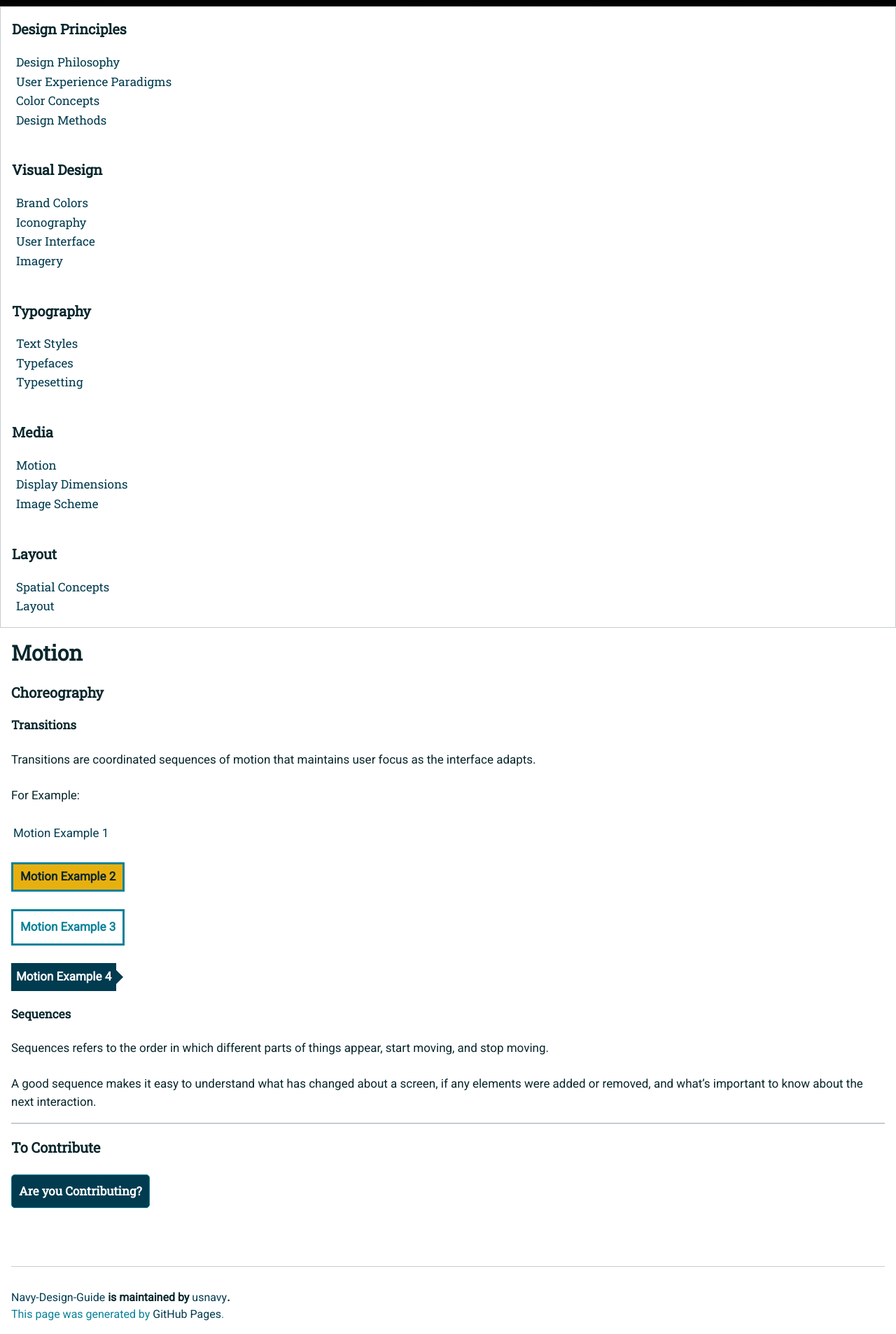
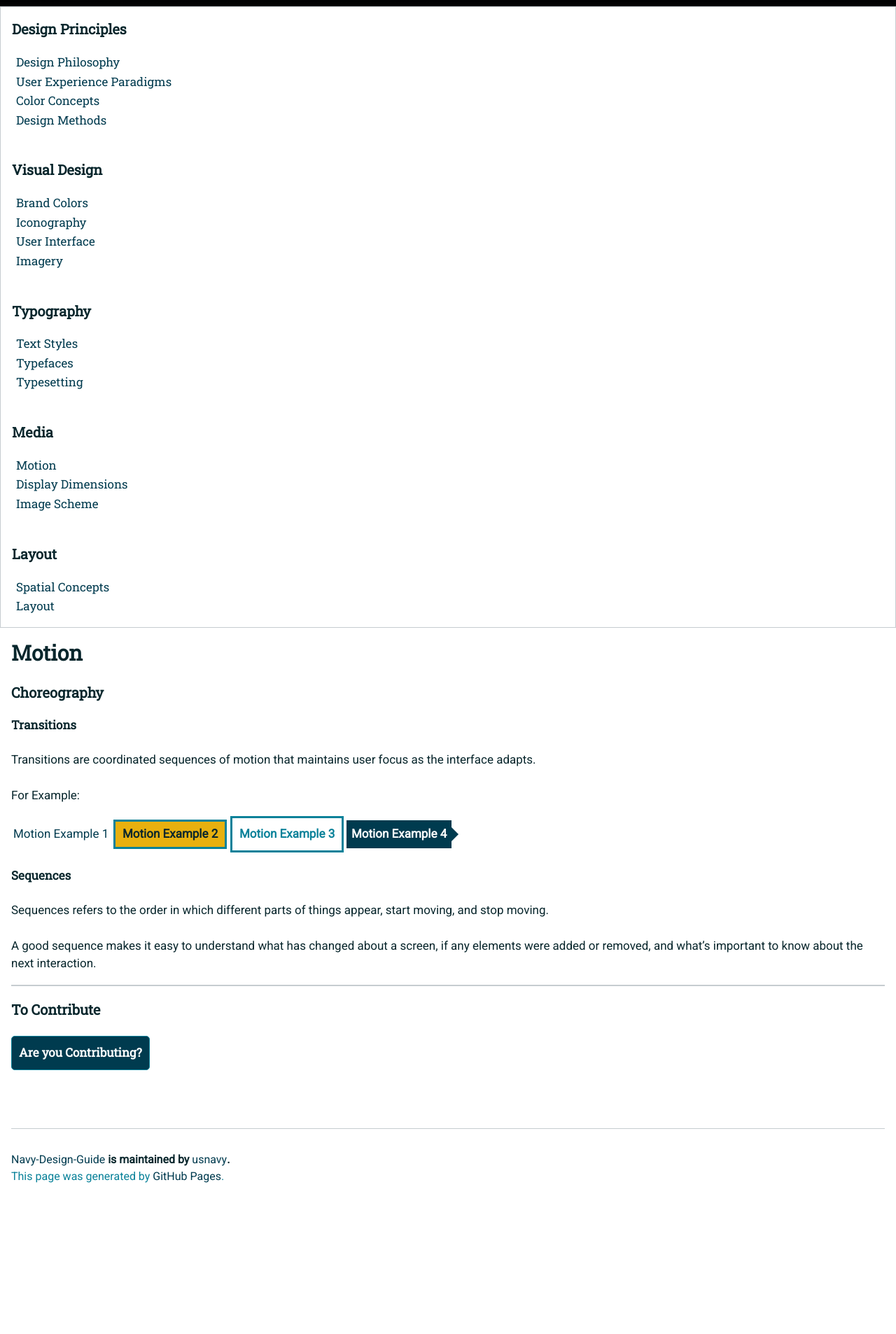
Before and after one commit to usnavy/Navy-Design-Guide, a Jekyll site: the page built from motion.md, in a window 1280 px wide. Shown: the part 797-2703 px from the top of the page at 70% size. Built offline with Jekyll 4.4.1, drawn with Linux system fonts in a browser that asks for light colours; nearby versions of some CDN libraries; our own code applies the rules of GitHub Pages for plain Markdown files; after the commit the page ends 2506 px from its top, so only the background shows below that.

Commit message:
Update motion.md

```diff
--- a/motion.md
+++ b/motion.md
@@ -8,6 +8,8 @@ Transitions are coordinated sequences of motion that maintains user focus as the
 
 For Example:
 
+<div class="container-hide">
+
 <a class="hvr-underline-from-left">Motion Example 1</a>
 
 <button class="hvr-rectangle-in"><strong>Motion Example 2</strong></button>
@@ -15,6 +17,8 @@ For Example:
 <button class="hvr-shrink"><strong>Motion Example 3</strong></button>
 
 <button class="hvr-bubble-right"><strong>Motion Example 4</strong></button>
+
+</div>
 
 #### Sequences
 
```
